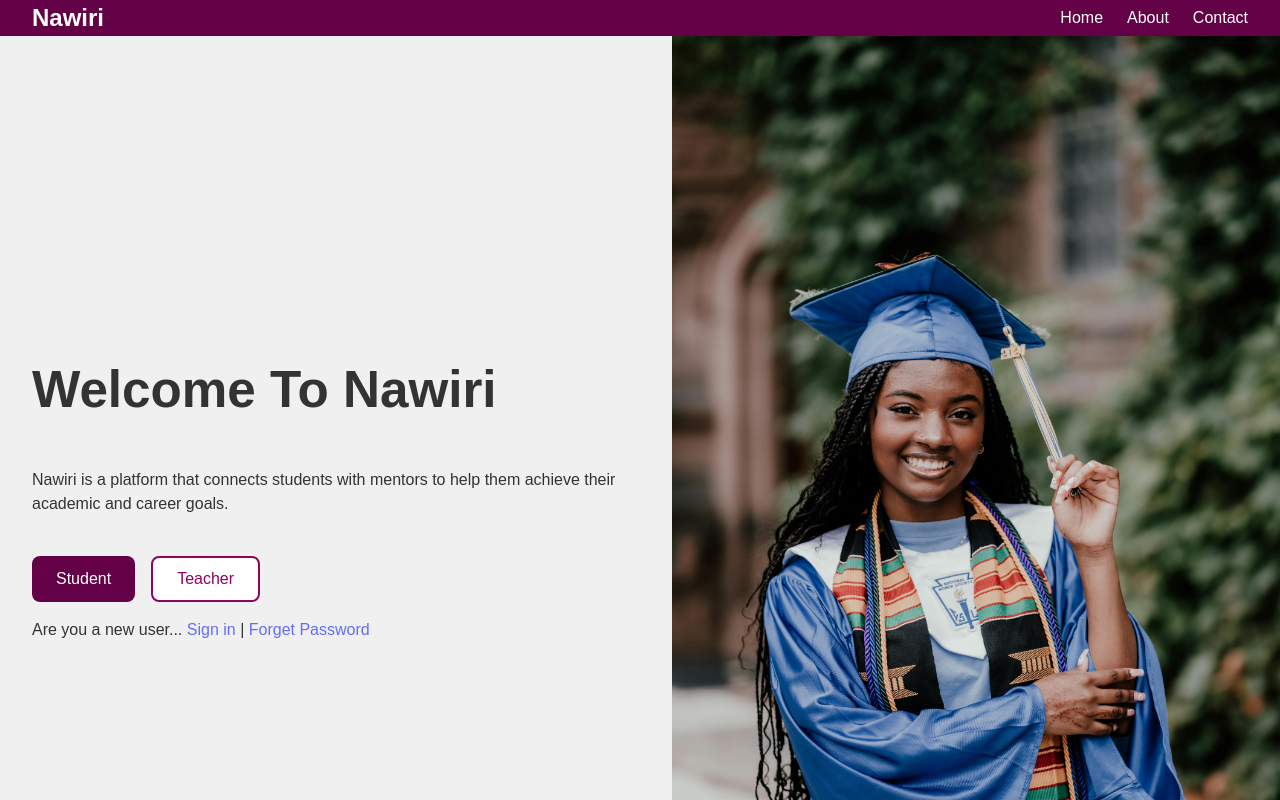
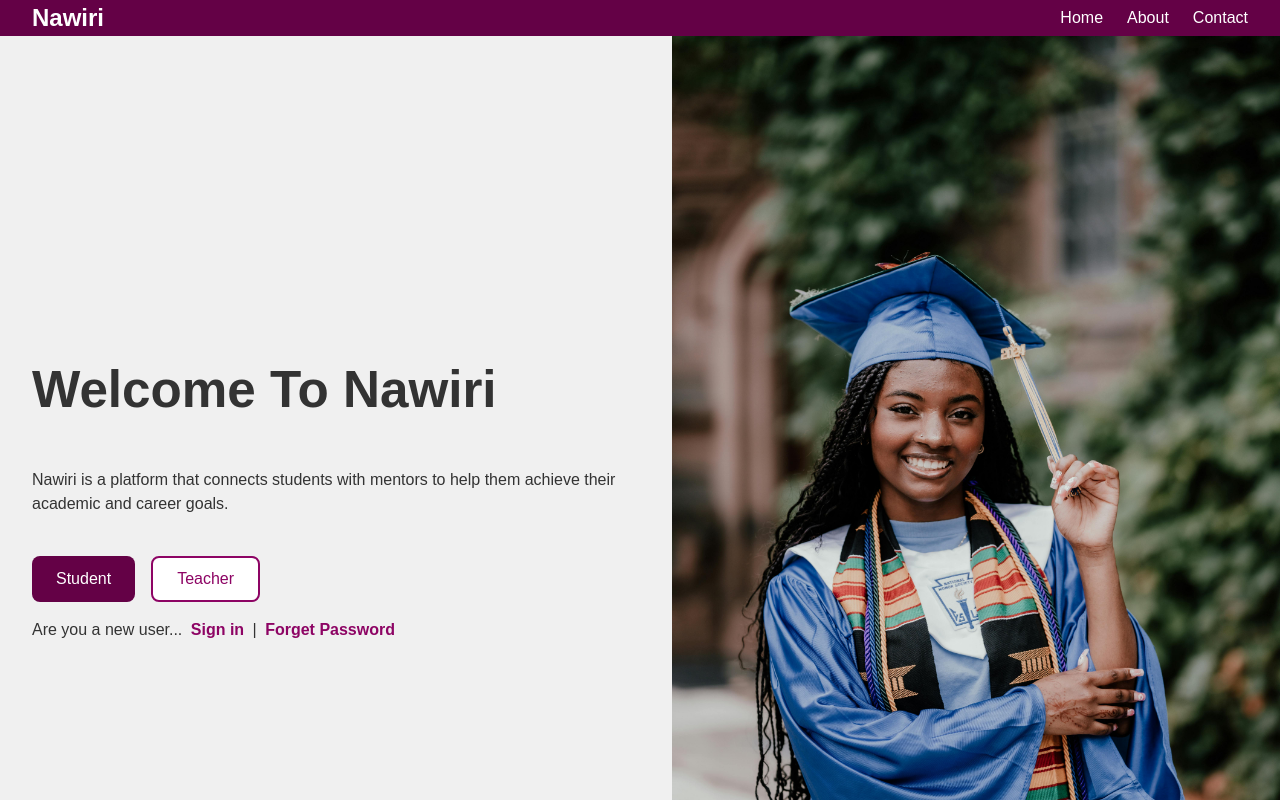
Before and after one commit to Moringa-SDF-PT10/nawiri-g7, a React (Vite) app: page / in a window 1280 px wide. Shown: the top 800 px of the page. Built offline with nearby package versions, Linux system fonts and the light colour scheme.

Commit message:
added css for the links

```diff
--- a/src/App.css
+++ b/src/App.css
@@ -10,6 +10,17 @@ body, html, #root {
   display: flex;
   flex-direction: column;
   height: 100vh;
+}
+/* Links*/
+.link {
+  color: #8d0464;
+  text-decoration: none;
+  margin: 0 0.25rem;
+  font-weight: bold;
+}
+
+.link:hover {
+  text-decoration: underline;
 }
 
 /* NAVBAR */
```
